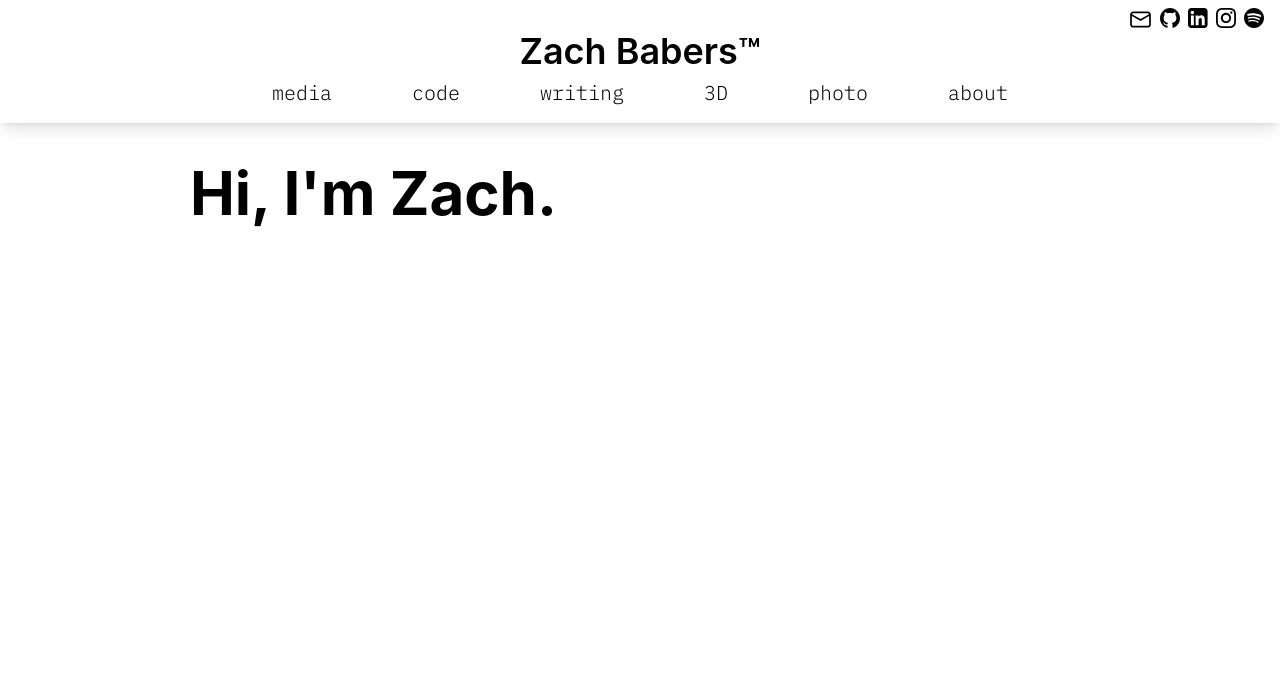
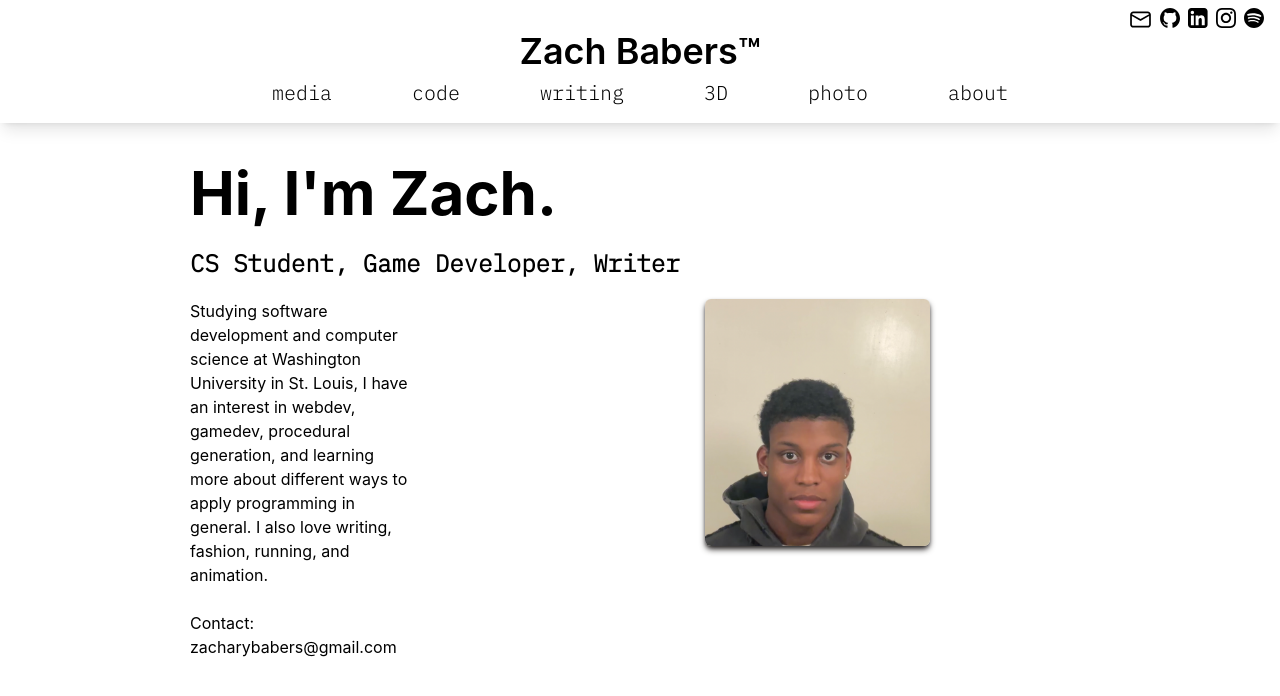
Before and after one commit to zacharybabers/mediasite, a React (Create React App) app: page /about in a window 1280 px wide. Shown: the top 696 px of the page. Built offline with nearby package versions, Linux system fonts and the light colour scheme; what tailwindcss-font-inter would draw is missing.

Commit message:
finished initial about page mockup. Definitely needs some work.

```diff
--- a/src/Aboutpage.js
+++ b/src/Aboutpage.js
@@ -7,6 +7,20 @@ const Aboutpage = () => {
                 <div className='font-inter font-bold text-6xl'>
                     Hi, I'm Zach.
                 </div>
+                <div className='font-ibm font-bold text-2xl mt-6'>
+                    CS Student, Game Developer, Writer
+                </div>
+            </div>
+            <div className='md:w-9/12 flex md:flex-row md:justify-between'>
+                <div className='md:w-3/12'>
+                    <div>
+                        Studying software development and computer science at Washington University in St. Louis, I have an interest in webdev, gamedev, procedural generation, and learning more about different ways to apply programming in general. I also love writing, fashion, running, and animation.
+                    </div>
+                    <div className='mt-6'>
+                        Contact: zacharybabers@gmail.com
+                    </div>
+                </div>
+                <img src='contentsource/photos/faceshot.png' alt='me' className="object-cover h-30 md:h-full md:w-3/12 shrink shadow-md shadow-stone-800 outline-2 mr-40 rounded-md" />
             </div>
         </div>
     );
--- a/src/Photopage.js
+++ b/src/Photopage.js
@@ -22,9 +22,16 @@ class Photopage extends React.Component {
         let imageList = this.formatImageList(this.getImages());
 
         return(
-            <div className='justify-center flex m-4'>
-                <div className='flex flex-col justify-center w-96 gap-6'>
-                {imageList}
+            <div className='m-10 mx-18 flex items-center flex-col space-y-5'>
+                <div className='md:w-9/12'>
+                    <div className='font-inter font-bold text-6xl'>
+                        [Photographs]
+                    </div>
+                </div>
+                <div className='justify-center flex m-4'>
+                    <div className='flex flex-col justify-center w-96 gap-6'>
+                        {imageList}
+                    </div>
                 </div>
             </div>
 
```
Also changed, not shown: public/contentsource/photos/faceshot.png (added).
